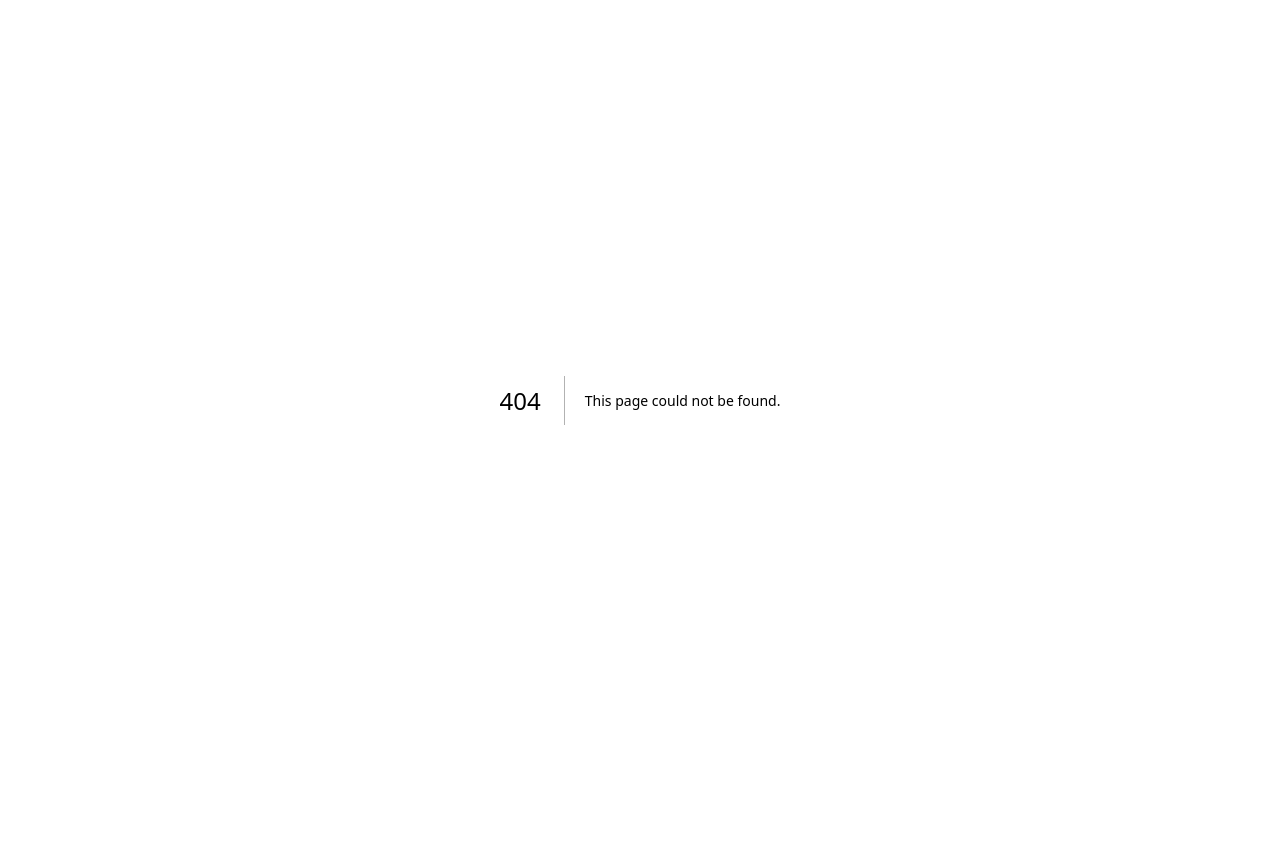
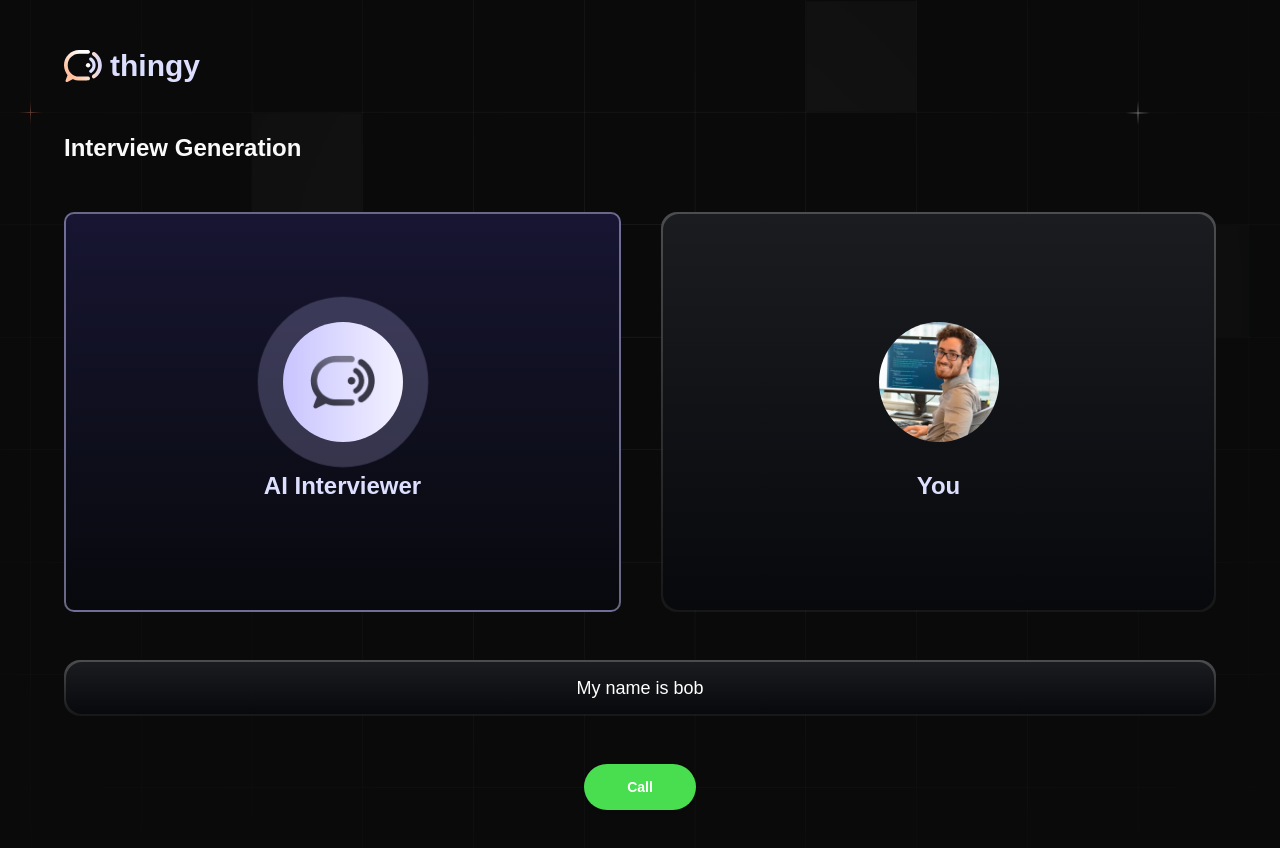
Before and after one commit to ZechariahWang/Nova-AI, a Next.js app: page /interview in a window 1280 px wide. Before the commit this address had no page. Shown: the top 848 px of the page. Before the commit the page ends 800 px from the top, so only its background shows below. Built offline with nearby package versions, Linux system fonts and the light colour scheme; a web font is replaced by a local one.

Commit message:
interview ui

```diff
--- /dev/null
+++ b/app/(root)/interview/page.tsx
@@ -0,0 +1,13 @@
+import Agent from '@/components/Agent'
+import React from 'react'
+
+const page = () => {
+  return (
+    <>
+        <h3>Interview Generation</h3>
+        <Agent userName="You" userId="user1" type="generate"/>
+    </>
+  )
+}
+
+export default page
--- /dev/null
+++ b/components/Agent.tsx
@@ -0,0 +1,102 @@
+"use client";
+
+import React from 'react'
+import Image from 'next/image'
+import { useState, useEffect } from "react";
+import { cn } from '@/lib/utils';
+
+enum CallStatus {
+    INACTIVE = 'INACTIVE',
+    CONNECTING = "CONNECTING",
+    ACTIVE = 'ACTIVE',
+    FINISHED = 'FINISHED',
+}
+
+const Agent = ({ userName}: AgentProps) => {
+    const isSpeaking = true;
+    // const [callStatus, setCallStatus] = useState<CallStatus>(CallStatus.INACTIVE);
+    const callStatus = CallStatus.FINISHED;
+    const messages = [
+        "Whats your name?",
+        "My name is bob"
+    ];
+
+    const lastMessage = messages[messages.length - 1]
+
+    return (
+      <>
+        <div className="call-view">
+          <div className="card-interviewer">
+            <div className="avatar">
+              <Image
+                src="/ai-avatar.png"
+                alt="vapi"
+                width={65}
+                height={54}
+                className="object-cover"
+              />
+
+              {isSpeaking && <span className="animate-speak" />}
+            </div>
+            <h3>AI Interviewer</h3>
+          </div>
+          <div className="card-border">
+            <div className="card-content">
+              <Image
+                src="/user-avatar.png"
+                alt="user avatar"
+                width={650}
+                height={540}
+                className="rounded-full object-cover size-[120px]"
+              />
+              <h3>{userName}</h3>
+            </div>
+          </div>
+        </div>
+
+        {messages.length > 0 && (
+        <div className="transcript-border">
+          <div className="transcript">
+            <p
+              key={lastMessage}
+              className={cn(
+                "transition-opacity duration-500 opacity-0",
+                "animate-fadeIn opacity-100"
+              )}
+            >
+              {lastMessage}
+            </p>
+          </div>
+        </div>
+      )}
+
+        <div className='w-full flex justify-center'>
+            {callStatus !== 'ACTIVE' ? (
+                <button className='relative btn-call'>
+                    <span
+                    className={cn(
+                        "absolute animate-ping rounded-full opacity-75",
+                        callStatus !== "CONNECTING" && "hidden"
+                    )}
+                    />
+
+                    <span className="relative">
+                    {callStatus === "INACTIVE" || callStatus === "FINISHED"
+                        ? "Call"
+                        : ". . ."}
+                    </span>
+
+
+                </button>
+            ) : (
+                <button className='btn-disconnect'>
+                    End
+                </button>
+            )}
+
+        </div>
+      </>
+    );
+}
+
+export default Agent;
```
